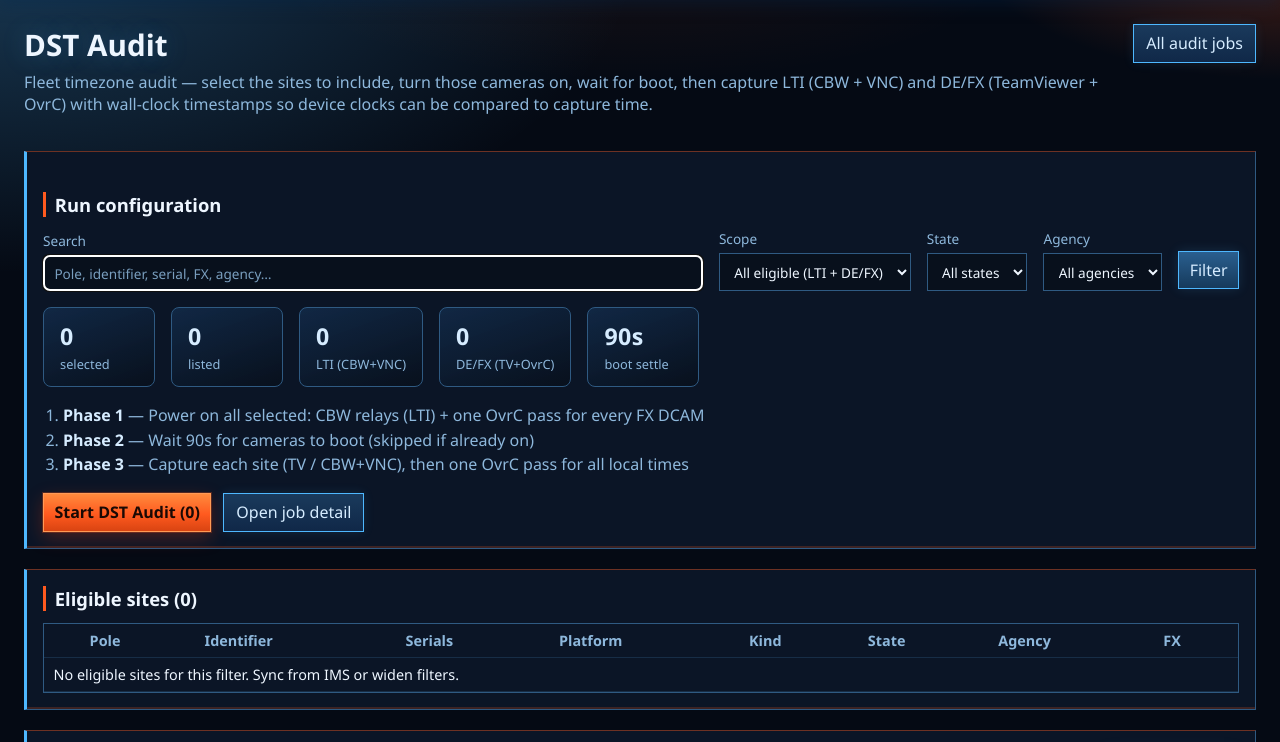
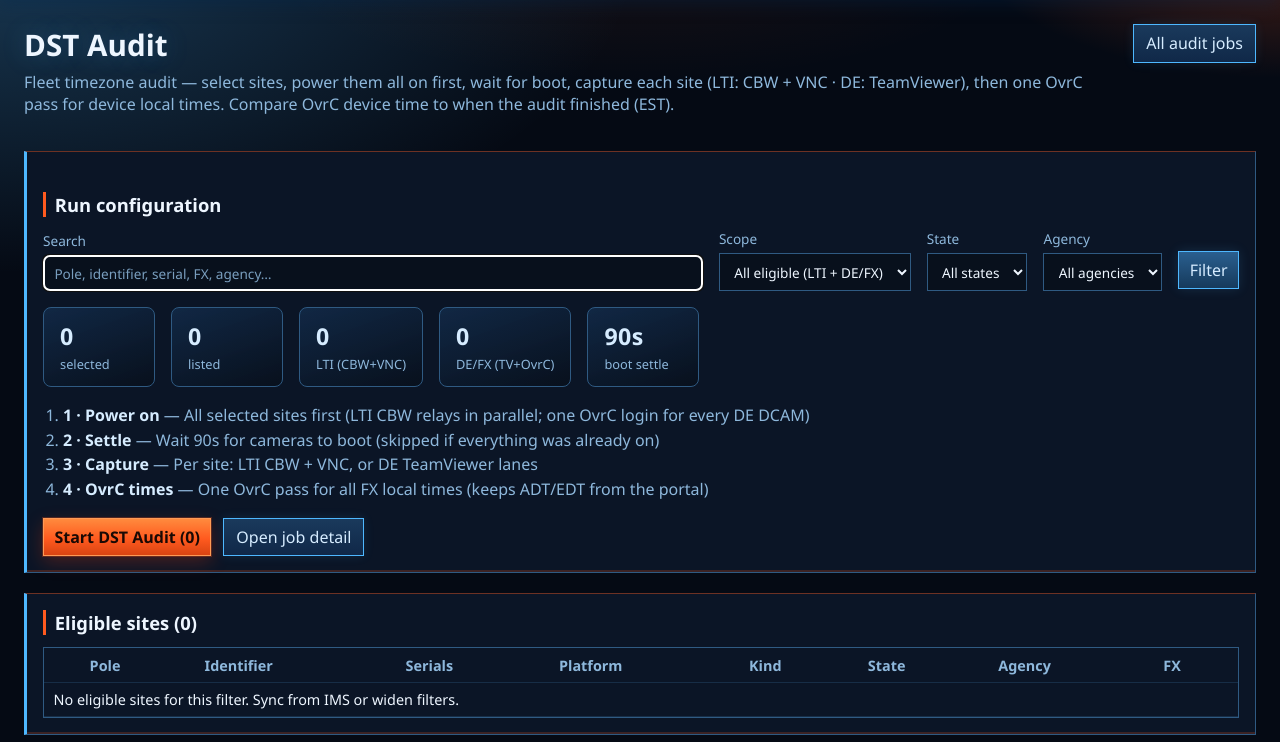
Before and after one commit to whitecat1331/DST_Camera_Audit_Django, a Django app: page /audits/dst/ in a window 1280 px wide. Shown: the part 51-793 px from the top of the page. Run offline with Django 5.2, Linux system fonts and the light colour scheme; the visitor is signed in with stand-in values (Sample User, id 1); data that the repository does not hold is empty; parts of the project's set-up code (start-up, migrations or seed data) failed here and were passed over.

Commit message:
MOD(ui): update DST audit page for four-phase progress
Add the OvrC times pill/legend and pill completion logic, and
bump the stylesheet cache-bust so operators see the new phase UI.

```diff
--- a/templates/audits/dst_audit.html
+++ b/templates/audits/dst_audit.html
@@ -6,9 +6,9 @@
   <div>
     <h1>DST Audit</h1>
     <p class="lede">
-      Fleet timezone audit — select the sites to include, turn those cameras on,
-      wait for boot, then capture LTI (CBW + VNC) and DE/FX (TeamViewer + OvrC)
-      with wall-clock timestamps so device clocks can be compared to capture time.
+      Fleet timezone audit — select sites, power them all on first, wait for boot,
+      capture each site (LTI: CBW + VNC · DE: TeamViewer), then one OvrC pass for
+      device local times. Compare OvrC device time to when the audit finished (EST).
     </p>
   </div>
   <div class="browse-head-actions">
@@ -80,9 +80,10 @@
   </div>
 
   <ol class="dst-phases-legend">
-    <li><strong>Phase 1</strong> — Power on all selected: CBW relays (LTI) + one OvrC pass for every FX DCAM</li>
-    <li><strong>Phase 2</strong> — Wait {{ settle_seconds }}s for cameras to boot (skipped if already on)</li>
-    <li><strong>Phase 3</strong> — Capture each site (TV / CBW+VNC), then one OvrC pass for all local times</li>
+    <li><strong>1 · Power on</strong> — All selected sites first (LTI CBW relays in parallel; one OvrC login for every DE DCAM)</li>
+    <li><strong>2 · Settle</strong> — Wait {{ settle_seconds }}s for cameras to boot (skipped if everything was already on)</li>
+    <li><strong>3 · Capture</strong> — Per site: LTI CBW + VNC, or DE TeamViewer lanes</li>
+    <li><strong>4 · OvrC times</strong> — One OvrC pass for all FX local times (keeps ADT/EDT from the portal)</li>
   </ol>
 
   {% if can_audit %}
@@ -120,6 +121,7 @@
     <span class="dst-pill" data-phase="power_on">1 · Power on</span>
     <span class="dst-pill" data-phase="settle">2 · Settle</span>
     <span class="dst-pill" data-phase="capture">3 · Capture</span>
+    <span class="dst-pill" data-phase="ovrc">4 · OvrC times</span>
   </div>
 
   <h3>Per-site status</h3>
@@ -594,9 +596,10 @@
   function phaseTitle(phase) {
     const map = {
       queued: "Queued",
-      power_on: "Phase 1 · Power on",
-      settle: "Phase 2 · Settle / boot wait",
-      capture: "Phase 3 · Capture",
+      power_on: "1 · Power on (all sites)",
+      settle: "2 · Settle / boot wait",
+      capture: "3 · Capture (TV / CBW+VNC)",
+      ovrc: "4 · OvrC device times",
       done: "Finished",
       failed: "Failed",
       cancelled: "Cancelled",
@@ -610,14 +613,15 @@
     fillEl.parentElement.setAttribute("aria-valuenow", String(p));
     percentLabel.textContent = p + "%";
     phaseLabel.textContent = phaseTitle(phase);
+    const order = ["power_on", "settle", "capture", "ovrc"];
+    const idx = order.indexOf(phase);
     pills.forEach((el) => {
       const ph = el.getAttribute("data-phase");
+      const phIdx = order.indexOf(ph);
       el.classList.toggle("is-active", ph === phase);
       el.classList.toggle(
         "is-done",
-        (phase === "settle" && ph === "power_on") ||
-          (phase === "capture" && (ph === "power_on" || ph === "settle")) ||
-          phase === "done"
+        phase === "done" || (idx >= 0 && phIdx >= 0 && phIdx < idx)
       );
     });
   }
@@ -839,9 +843,10 @@
       if (
         !confirm(
           `Start DST Audit for ${ids.length} selected site(s)?\n\n` +
-            `1) Power on those cameras\n` +
-            `2) Wait {{ settle_seconds }}s\n` +
-            `3) Capture CBW/VNC or TV/OvrC with timestamps\n\n` +
+            `1) Power on ALL selected (LTI relays + one OvrC DCAM pass)\n` +
+            `2) Wait {{ settle_seconds }}s to boot (skipped if already on)\n` +
+            `3) Capture each site (CBW+VNC or TeamViewer)\n` +
+            `4) One OvrC pass for all device local times\n\n` +
             `You can cancel from this page.`
         )
       ) {
--- a/templates/base.html
+++ b/templates/base.html
@@ -6,7 +6,7 @@
   <meta name="csrf-token" content="{{ csrf_token }}">
   <title>{% block title %}DST Camera Audit{% endblock %}</title>
   {% load static %}
-  <link rel="stylesheet" href="{% static 'app.css' %}?v=19">
+  <link rel="stylesheet" href="{% static 'app.css' %}?v=20">
   {% block extra_head %}{% endblock %}
 </head>
 <body>
```
